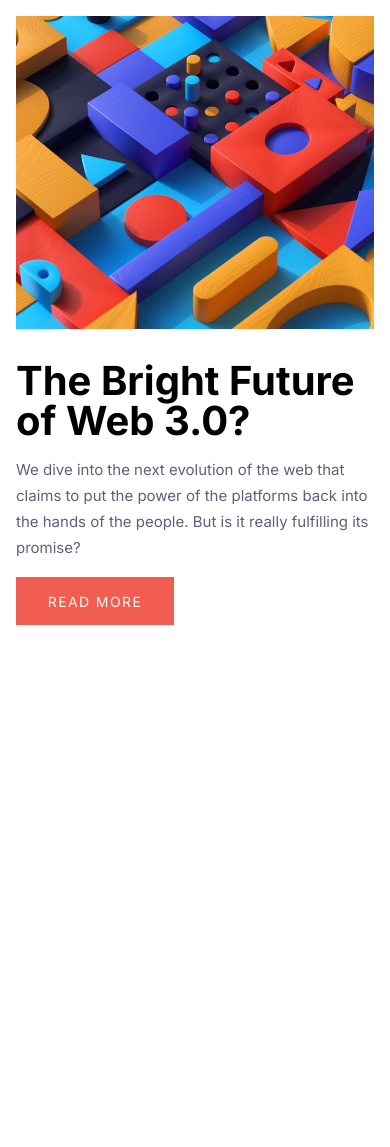
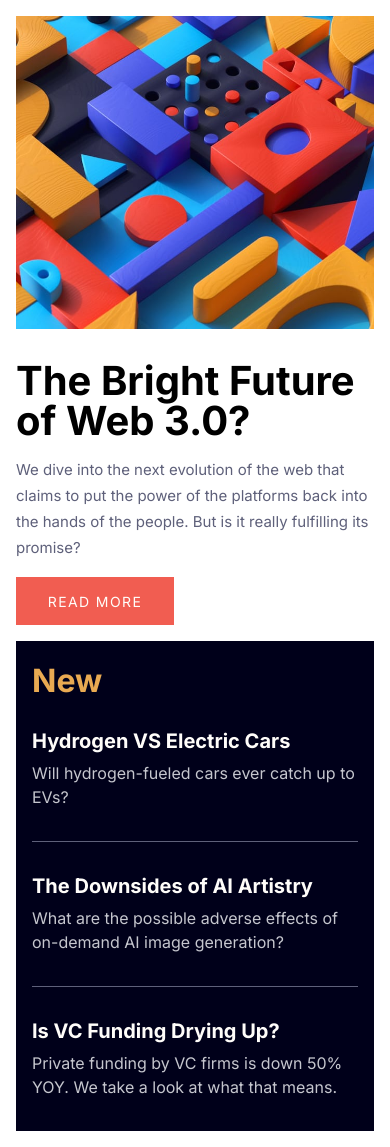
Before and after one commit to alfredomayorga/news-homepage, a Next.js app: page / in a window 390 px wide. Before the commit the page ends 844 px from the top, so only its background shows below. Built offline with nearby package versions, Linux system fonts and the light colour scheme.

Commit message:
feat: new section
Mobile version

```diff
--- /dev/null
+++ b/components/Divider.tsx
@@ -0,0 +1,5 @@
+function Divider() {
+  return <div className="w-full h-[1px] bg-gray my-8"></div>
+}
+
+export default Divider
--- a/components/hero-section/index.tsx
+++ b/components/hero-section/index.tsx
@@ -1,3 +1,4 @@
+import NewSection from '../new-section'
 import HeroDescription from './HeroDescription'
 import HeroImage from './HeroImage'
 import HeroText from './HeroText'
@@ -8,6 +9,7 @@ function HeroSection() {
       <HeroImage />
       <HeroText />
       <HeroDescription />
+      <NewSection />
     </div>
   )
 }
--- /dev/null
+++ b/components/new-section/NewItem.tsx
@@ -0,0 +1,32 @@
+interface NewItemProps {
+  title: string
+  description: string
+}
+
+function NewItem({ title, description }: NewItemProps) {
+  return (
+    <li
+      data-cy="new-article"
+      className="my-8 last:my-0"
+    >
+      <h1
+        data-cy="new-article-title"
+        className="
+          font-bold
+          text-white
+          text-sm
+        "
+      >
+        {title}
+      </h1>
+      <p
+        data-cy="new-article-description"
+        className="text-silver my-2"
+      >
+        {description}
+      </p>
+    </li>
+  )
+}
+
+export default NewItem
--- /dev/null
+++ b/components/new-section/NewList.tsx
@@ -0,0 +1,23 @@
+import Divider from '../Divider'
+import data from './new-section.json'
+import NewItem from './NewItem'
+function NewList() {
+  return (
+    <ul>
+      {data.new.map((item, index) => {
+        return (
+          <>
+            <NewItem
+              key={item.id}
+              title={item.title}
+              description={item.description}
+            />
+            {data.new.length !== index + 1 && <Divider />}
+          </>
+        )
+      })}
+    </ul>
+  )
+}
+
+export default NewList
--- /dev/null
+++ b/components/new-section/index.tsx
@@ -0,0 +1,25 @@
+import NewList from './NewList'
+
+function NewSection() {
+  return (
+    <div
+      data-cy="new-section"
+      className="w-full bg-black px-4 py-6"
+    >
+      <h1
+        data-cy="new-section-title"
+        className="
+          text-yellow
+          text-md
+          font-bold
+          mb-6
+        "
+      >
+        New
+      </h1>
+      <NewList />
+    </div>
+  )
+}
+
+export default NewSection
--- /dev/null
+++ b/components/new-section/new-section.json
@@ -0,0 +1,19 @@
+{
+  "new": [
+    {
+      "id": 1,
+      "title": "Hydrogen VS Electric Cars",
+      "description": "Will hydrogen-fueled cars ever catch up to EVs?"
+    },
+    {
+      "id": 2,
+      "title": "The Downsides of AI Artistry",
+      "description": "What are the possible adverse effects of on-demand AI image generation?"
+    },
+    {
+      "id": 3,
+      "title": "Is VC Funding Drying Up?",
+      "description": "Private funding by VC firms is down 50% YOY. We take a look at what that means."
+    }
+  ]
+}
```
Also changed, not shown: 1 other file (tests, documents, lock files or other folders).
